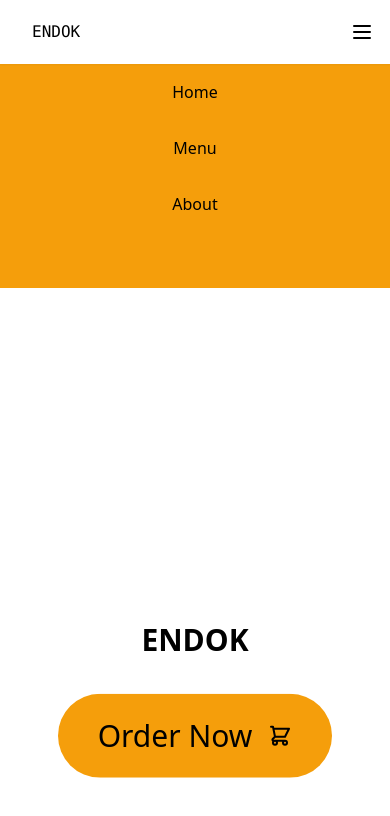
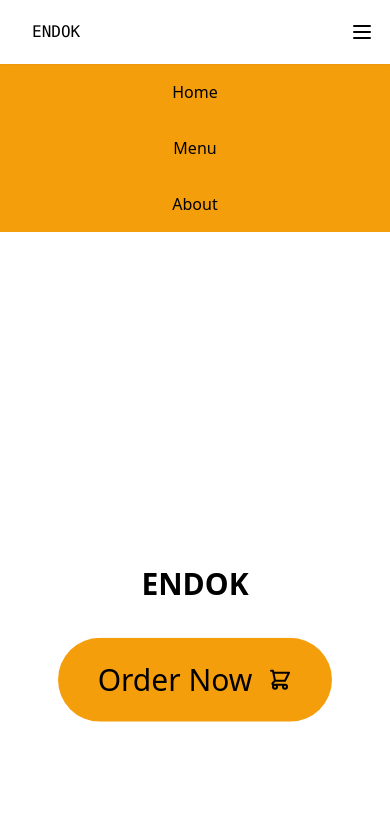
Before and after one commit to aditya3232/tailwindcss-react-v1, a React (Create React App) app: page / in a window 390 px wide. Both pictures are taken after a click on the element 362 px from the left and 32 px from the top of the page. Shown: the top 816 px of the page. Built offline with nearby package versions, Linux system fonts and the light colour scheme.

Commit message:
penambahan komentar

```diff
--- a/src/App.js
+++ b/src/App.js
@@ -1,4 +1,5 @@
 // useState & useEffect merupakan Hooks
+// useState akan mengolah data didalam komponen itu sendiri
 import React, { useState, useEffect } from 'react';
 import { Switch, Route } from 'react-router-dom';
 import './App.css';
@@ -41,7 +42,9 @@ function App() {
 
   return (
     <>
+      {/* navbar & dropdown akan mempassing data ke komponen mereka masing" */}
       <Navbar toggle={toggle} />
+      {/* dropdown displaynya akan hidden ketika diklik */}
       <Dropdown isOpen={isOpen} toggle={toggle} />
       <Switch>
         <Route path="/" exact component={Home} />
--- a/src/components/Dropdown.js
+++ b/src/components/Dropdown.js
@@ -5,10 +5,11 @@ import { Link } from 'react-router-dom';
 
 const Dropdown = ({ isOpen, toggle }) => {
   return (
-    // (arti dari {isOpen ? '' : '') jika isOpen true maka menampilkan dropdown, jiak else maka hidden dropdown
+    // (arti dari {isOpen ? '' : '') if isOpen maka menampilkan dropdown, jiak else maka hidden dropdown
     // disini juga ada handler onClick
-    // jadi intinya, ketika dropdown di klik maka akan menyembunyikan dropdown
-    <div className={isOpen ? 'grid grid-rows-4 text-center items-center bg-yellow-500' : 'hidden'} onClick={toggle}>
+    // jadi intinya, ketika dropdown di klik maka akan menyembunyikan dropdown, karena onClick bernilai True
+    // isOpen bernilai awal false
+    <div className={isOpen ? 'grid grid-rows-3 text-center items-center bg-yellow-500' : 'hidden'} onClick={toggle}>
       <Link className="p-4" to="/">
         Home
       </Link>
```
Also changed, not shown: src/components/Navbar.js (+5 -2 lines).
